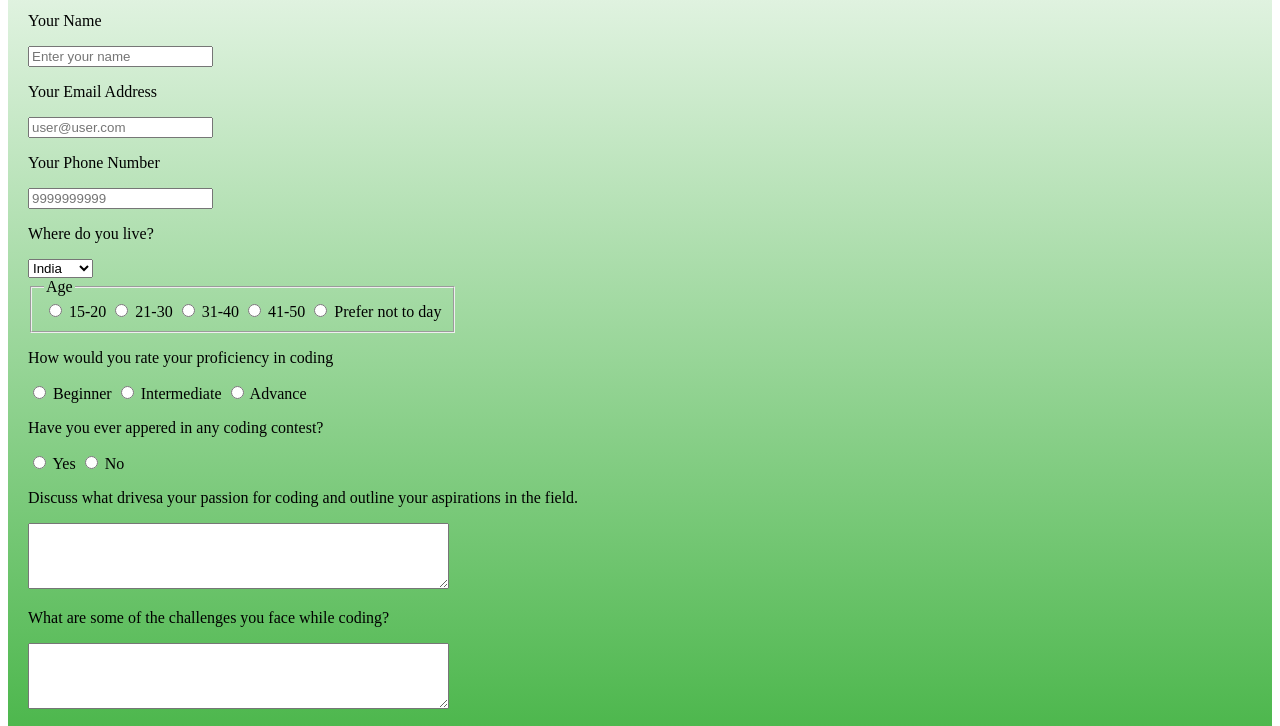
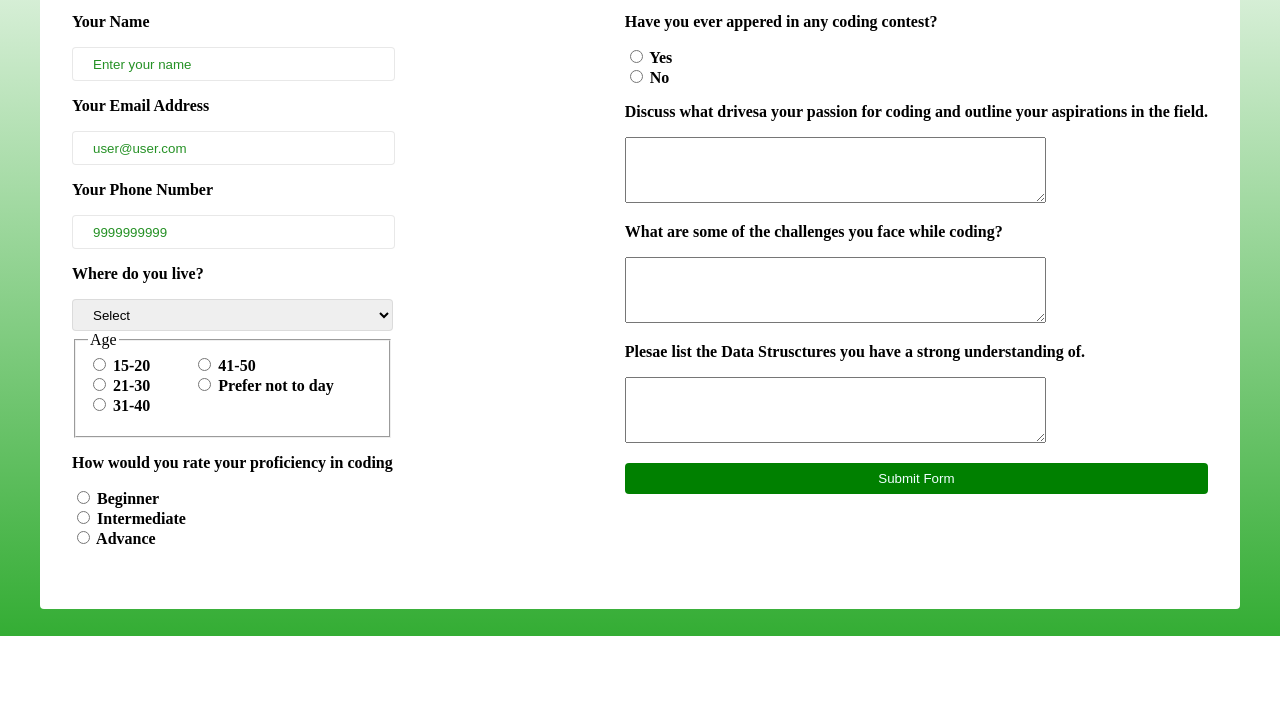
Before and after one commit to atul2oct/Week-1-Projec1-Survey-Form, a plain HTML site: page index.html in a window 1280 px wide. Shown: the part 164-890 px from the top of the page. After the commit the page ends 800 px from the top, so only its background shows below. Drawn offline with Linux system fonts and the light colour scheme.

Commit message:
completed

```diff
--- a/index.html
+++ b/index.html
@@ -9,30 +9,33 @@
 </head>
 <body>
     <div class="main-container">
-        <div>
+        <div class="container">
+            <div class="heading">
                 <h1>Survey Form</h1>
                 <p class="para">Feel Free To Answer The Questions Below On Your Own Experince and opinion. if you are not convenient in answering a particular question please skip it by answering "No". Every Answer would be very appreciated. thank you for your time</p>
             </div>
+
             <form class="form-container" action="">
                 <div class="form-sub-container">
                     <label>
                         <p> Your Name</p>
-                    <input type="text" name="firstName" placeholder="Enter your name"/>
+                        <input class="input" type="text" name="firstName" placeholder="Enter your name"/>
                     </label>
 
                     <label>
                         <p> Your Email Address</p>
-                    <input type="email" name="email" placeholder="user@user.com"/>
+                        <input class="input" type="email" name="email" placeholder="user@user.com"/>
                     </label>
 
                     <label>
                         <p> Your Phone Number</p>
-                    <input type="number" name="firstName" placeholder="9999999999"/>
+                        <input class="input" type="number" name="firstName" placeholder="9999999999" maxlength="10" minlength="10"/>
                     </label>
 
                     <label for="location">
                         <p>Where do you live?</p>
                         <select id="location" name="location">
+                            <option value="none" selected disabled hidden>Select</option>
                             <option value="India">India</option>
                             <option value="China">China</option>
                             <option value="USA">USA</option>
@@ -64,17 +67,18 @@
                             Prefer not to day
                         </label>
                     </fieldset>
+
                     <label for="proficiency">
                         <p>How would you rate your proficiency in coding</p>
-                    <label for="code-1">
+                        <label for="code-1" class="radio">
                             <input type="radio" id="code-1" name="proficiency" value="beginner">
                             Beginner
                         </label>
-                    <label for="code-2">
+                        <label for="code-2" class="radio">
                             <input type="radio" id="code-2" name="proficiency" value="intermediate">
                             Intermediate
                         </label>
-                    <label for="code-3">
+                        <label for="code-3" class="radio">
                             <input type="radio" id="code-3" name="proficiency" value="advance">
                             Advance
                         </label>
@@ -84,11 +88,11 @@
                 <div class="form-sub-container">
                     <label for="coding-contest">
                         <p>Have you ever appered in any coding contest?</p>
-                    <label for="code-1">
+                        <label for="code-1" class="radio">
                             <input type="radio" id="code-1" name="coding-contest" value="yes">
                             Yes
                         </label>
-                    <label for="code-2">
+                        <label for="code-2" class="radio">
                             <input type="radio" id="code-2" name="coding-contest" value="no">
                             No
                         </label>
@@ -113,6 +117,7 @@
                 </div>
             </form>
         </div>
+    </div>
 
 </body>
 </html>
--- a/style.css
+++ b/style.css
@@ -1,11 +1,35 @@
-*{
-
+* {
+    scrollbar-width: auto;
+    scrollbar-color: #afb2bf;
+}
+body{
+    margin: 0;
 }
 .main-container{
-    /* max-width: au; */
-    padding: 20px;
+    overflow-y: auto;
+    height: 100vh;
     background-image: linear-gradient(to bottom, rgba(144, 185, 144, 0), rgb(52, 173, 52));
-
+    display: flex;
+    align-items: center;
+}
+.container{
+    background-color: white;
+    display: flex;
+    flex-wrap: wrap;
+    max-width: 1200px;
+    width: 95%;
+    min-height: max-content;
+    margin: 2rem auto;
+    border-radius: 0.25rem;
+    padding-bottom: 2rem;
+}
+.heading{
+    padding: 0rem 2rem;
+}
+h1{
+    color: rgb(37, 145, 37);
+    font-family: 'Gill Sans', 'Gill Sans MT', Calibri, 'Trebuchet MS', sans-serif;
+    font-weight: bold;
 }
 .para{
     text-transform: capitalize;
@@ -14,13 +38,61 @@
     display: flex;
     flex-direction: row;
     flex-wrap: wrap;
-    width: 80%;
-    height: 90%;
+    flex: 1 1 auto;
+    justify-content: space-between;
+    min-height: max-content;
+    padding: 0rem 2rem;
 }
 .form-sub-container{
+    display: flex;
+    flex-direction: column;
+}
+.radio{
+    display: block;
+}
+
+select{
+    width: 100%;
+    height: 2rem;
+    border: 1px solid rgba(128, 128, 128, 0.185);
+    border-radius: 0.25rem;
+    padding: 0 1rem;
+}
+
+.input{
+    width: 90%;
+    height: 2rem;
+    border: 1px solid rgba(128, 128, 128, 0.185);
+    border-radius: 0.25rem;
+    padding: 0 1rem;
+    flex: 1 2 auto;
+}
+
+fieldset{
+    display: flex;
+    flex-direction: column;
+    flex-wrap: wrap;
+    height: 15%;
+}
+
+::placeholder{
+    padding: 0 0.25rem;
+    color: rgb(37, 145, 37);
+}
+
+label{
+    font-size: medium;
+    font-weight: bold;
+}
+
+textarea{
+    resize: vertical;
 }
 
 .btn{
+    width: 100%;
+    margin-top: 1rem;
+    padding: 0.5rem 2rem;
     color: azure;
     background-color: green;
     border: none;
```
Lines whose indentation alone changed are shown as unchanged.
